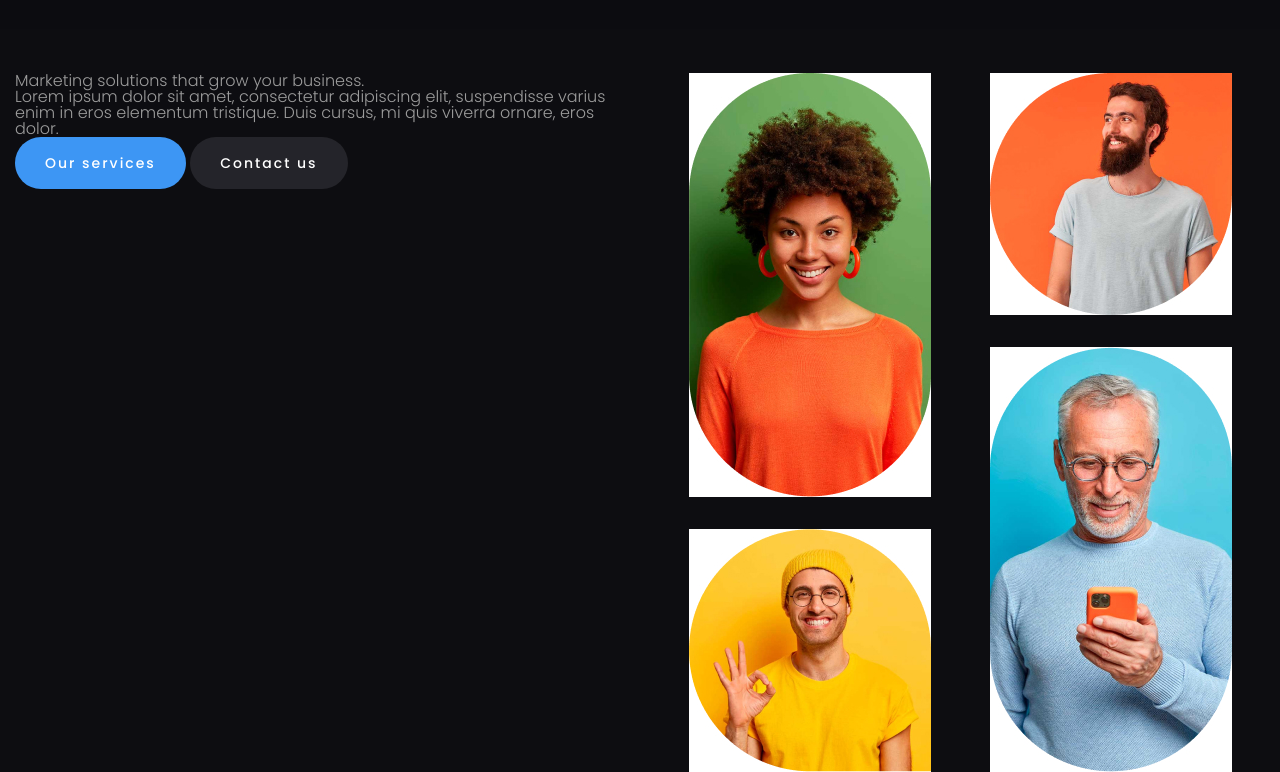
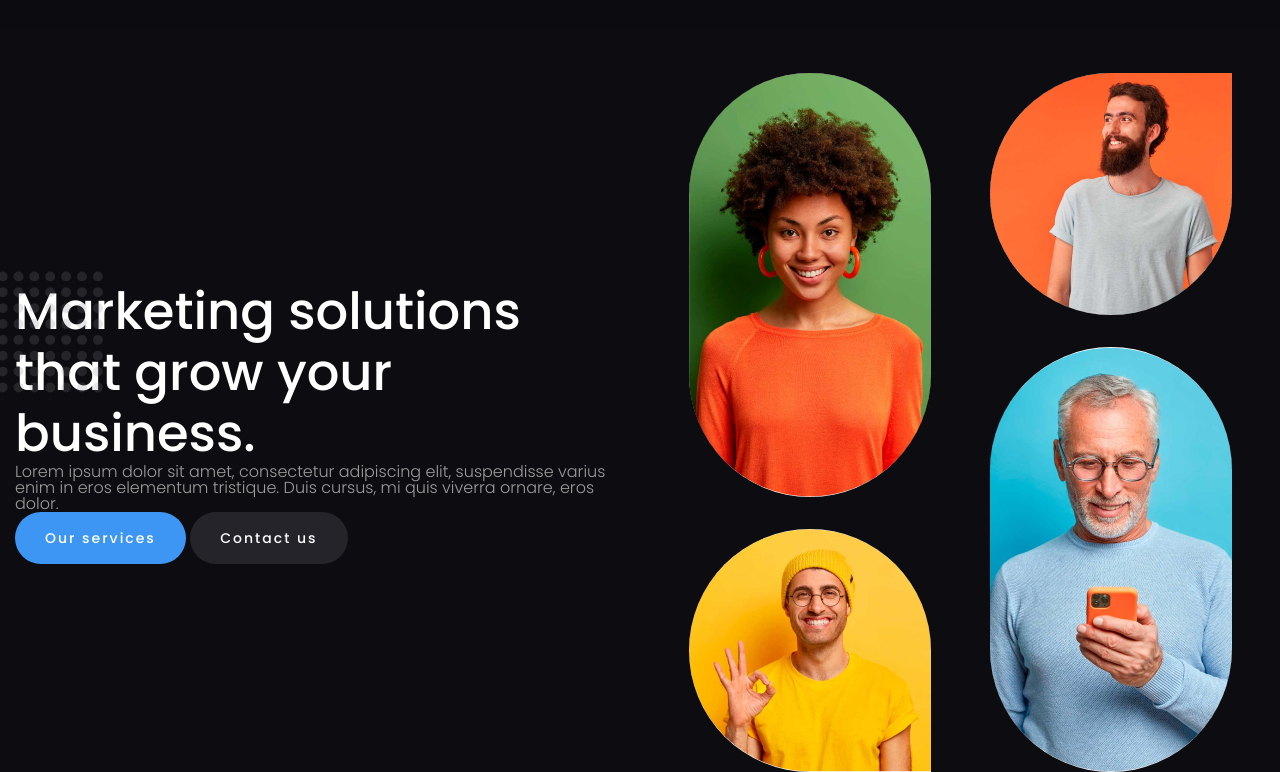
Before and after one commit to diankasmilian/Model-responsive-and-adaptive, a plain HTML site: page index.html in a window 1280 px wide. Shown: the part 87-859 px from the top of the page. Drawn offline with Linux system fonts and the light colour scheme.

Commit message:
finish photo

```diff
--- a/css/style.css
+++ b/css/style.css
@@ -288,8 +288,29 @@ body {
 }
 .main-contant {
     flex: 0 1 50%;
+    align-self: center;
 }
+
+
 .main-title {
+    position: relative;
+    max-width: 520px;
+
+    font-weight: 500;
+    font-size: 51.2px;
+    line-height: 1.19;
+
+    color: #FFFFFF;
+}
+
+.main-title::before {
+    content: "";
+    background: url(../image/decor.svg) 0 0 / 100% no-repeat;
+    width: 122px;
+    height: 122px;
+    position: absolute;
+    top: -10px;
+    left: -34px;
 }
 .main-text {
 }
@@ -311,7 +332,23 @@ body {
     gap: 32px;
 }
 .images-main-item {
+    border-radius: 50% / 29%;
+    overflow: hidden;
 }
+
+.images-main-item-1,
+.images-main-item-4 {
+    border-radius: 50% / 29%;
+}
+
+.images-main-item-2 {
+    border-radius: 50%  50% 0 50%;
+}
+
+.images-main-item-3 {
+    border-radius: 50%  0 50% 50%;
+}
+
 
 .images-main-item img {
     max-width: 100%;
--- a/index.html
+++ b/index.html
@@ -68,18 +68,18 @@
                     </div>
                     <div class="main-images images-main">
                        <div class="images-main-column">
-                        <div class="images-main-item">
+                        <div class="images-main-item images-main-item-1">
                         <img src="./image/main/1.jpg" alt="image">
                         </div>
-                    <div class="images-main-item">
+                    <div class="images-main-item images-main-item-2">
                         <img src="./image/main/2.jpg" alt="image">
                     </div>
                      </div>
                         <div class="images-main-column">
-                            <div class="images-main-item">
+                            <div class="images-main-item images-main-item-3">
                                 <img src="./image/main/3.jpg" alt="image">
                             </div>
-                            <div class="images-main-item">
+                            <div class="images-main-item images-main-item-4">
                                 <img src="./image/main/4.jpg" alt="image">
                             </div>
                         </div>
```
Also changed, not shown: image/decor.svg (added).
